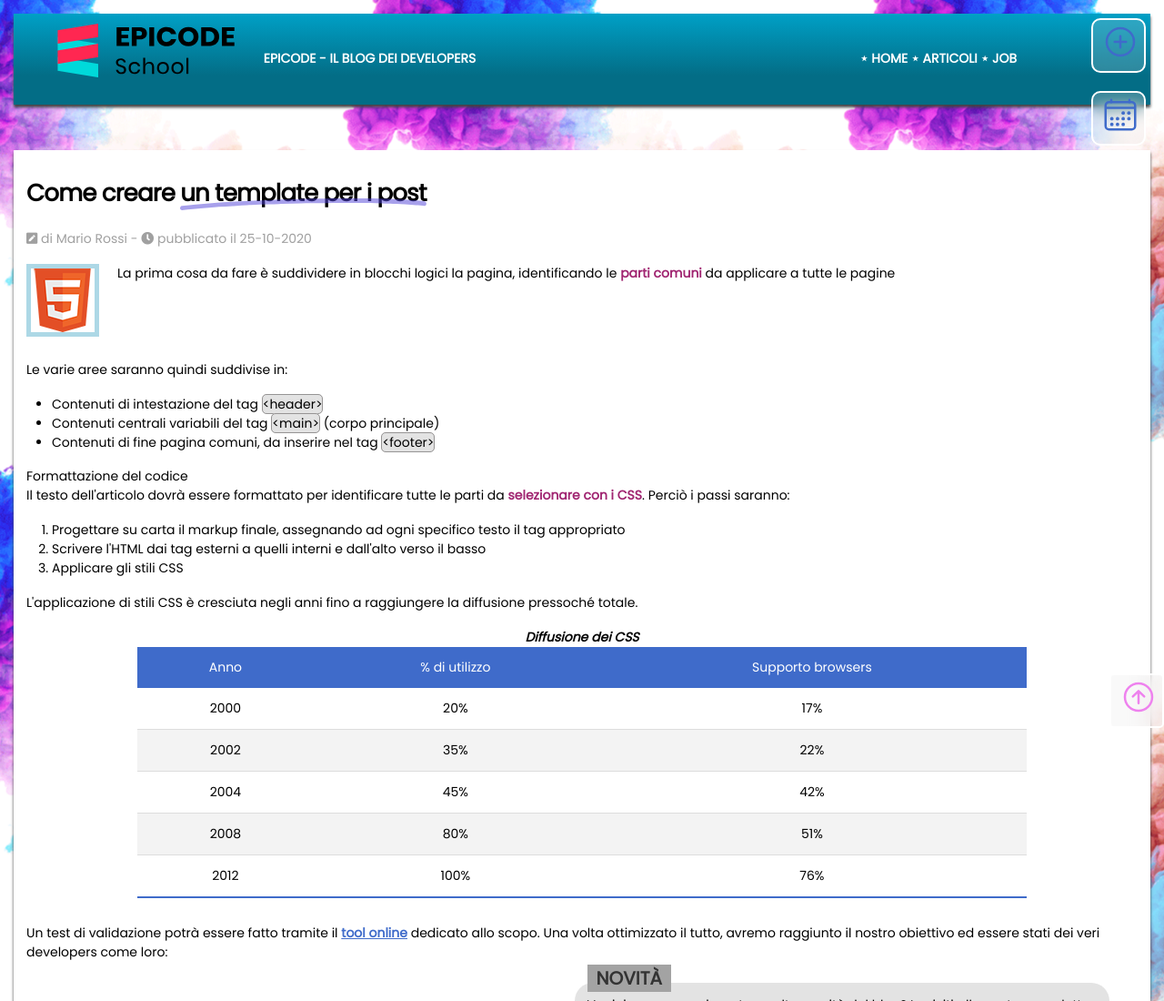
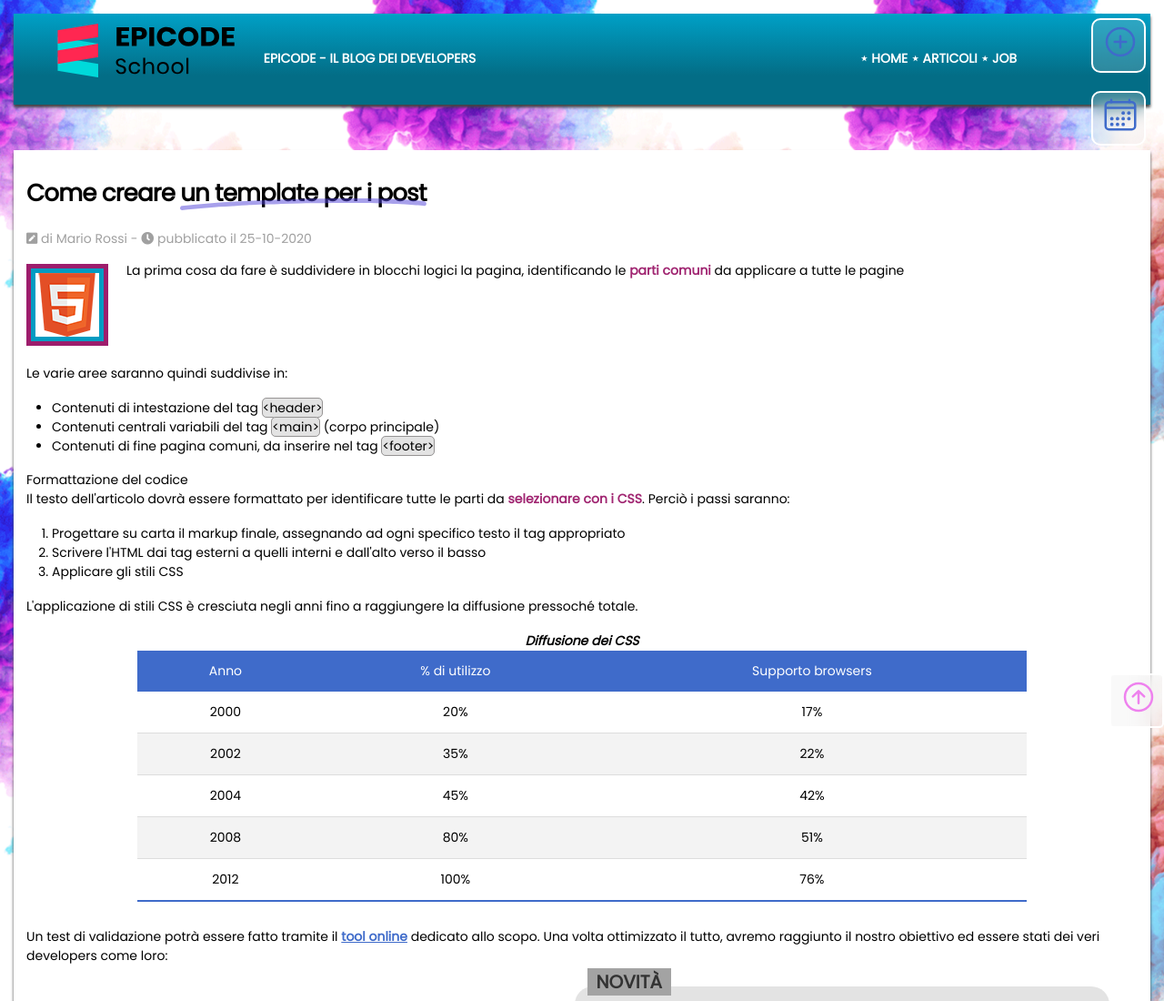
Before and after one commit to GiuliaLanari/U2-S5-L2, a plain HTML site: page base_di_partenza/index.html in a window 1280 px wide. Shown: the top 1100 px of the page at 91% size. Drawn offline with nearby package versions, Linux system fonts and the light colour scheme; grey boxes are pictures that could not be loaded.

Commit message:
sistemazione html-logo

```diff
--- a/base_di_partenza/assets/css/style.css
+++ b/base_di_partenza/assets/css/style.css
@@ -34,7 +34,7 @@ header {
   z-index: 1;
 }
 .logo-html {
-  border: 5px solid lightblue;
+  border: 5px solid #019cc2;
 }
 header div img {
   margin-bottom: 20px;
@@ -290,16 +290,24 @@ section h2 {
 .contenitore-html-logo {
   position: relative;
   margin-block-end: 2rem;
+  line-height: 0;
+}
+
+.img-html {
+  display: inline-block;
+  position: relative;
+  border: 5px solid #9d1d6c;
+  margin-inline-end: 2rem;
 }
 
 .contenitore-html-logo img {
   position: relative;
-  margin-inline-end: 2rem;
 }
 
 .contenitore-html-logo p {
   display: inline-block;
   position: absolute;
+  line-height: 1;
 }
 
 @media screen and (min-width: 577px) {
--- a/base_di_partenza/index.html
+++ b/base_di_partenza/index.html
@@ -48,7 +48,9 @@
           <span><i class="fas fa-clock"></i> pubblicato il 25-10-2020</span>
         </p>
         <div class="contenitore-html-logo">
-          <img src="assets/img/badge.png" alt="html logo" class="logo-html" />
+          <div class="img-html">
+            <img src="assets/img/badge.png" alt="html logo" class="logo-html" />
+          </div>
 
           <p>
             La prima cosa da fare è suddividere in blocchi logici la pagina, identificando le
```
